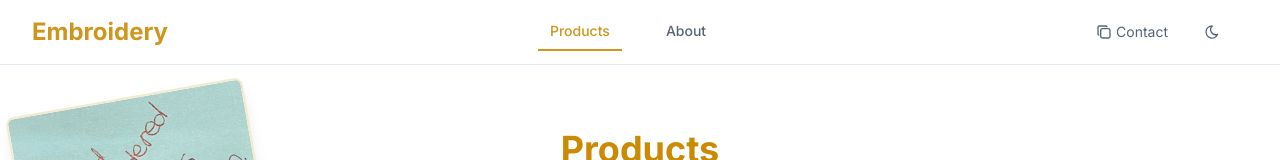
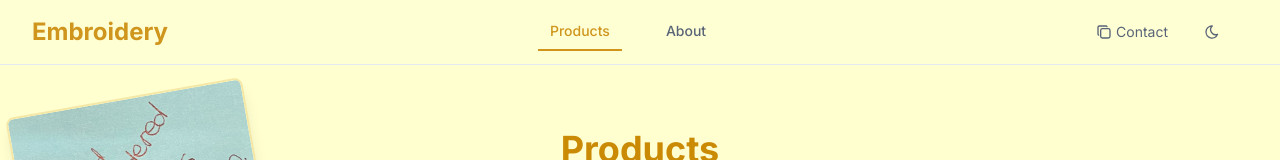
Before and after one commit to pepcmarques/embroidery, a Next.js app in the folder apps/frontend/: page / in a window 1280 px wide. Shown: the top 160 px of the page. Built offline with nearby package versions, Linux system fonts and the light colour scheme.

Commit message:
surface colors

```diff
--- a/apps/frontend/src/app/globals.css
+++ b/apps/frontend/src/app/globals.css
@@ -12,7 +12,7 @@
   --color-embroidery-accent-hover: #e2e8f0;
   --color-embroidery-neutral: #1e293b;
   --color-embroidery-background: #f8fafc;
-  --color-embroidery-surface: #ffffff;
+  --color-embroidery-surface: #ffffd0;
   --color-embroidery-surface-hover: #f8fafc;
   --color-embroidery-muted: #64748b;
   --color-embroidery-border: #e2e8f0;
@@ -31,7 +31,7 @@
   --color-embroidery-accent-hover: #334155 !important;
   --color-embroidery-neutral: #f1f5f9 !important;
   --color-embroidery-background: #0f172a !important;
-  --color-embroidery-surface: #1e293b !important;
+  --color-embroidery-surface: #334155 !important;
   --color-embroidery-surface-hover: #334155 !important;
   --color-embroidery-muted: #94a3b8 !important;
   --color-embroidery-border: #334155 !important;
```
